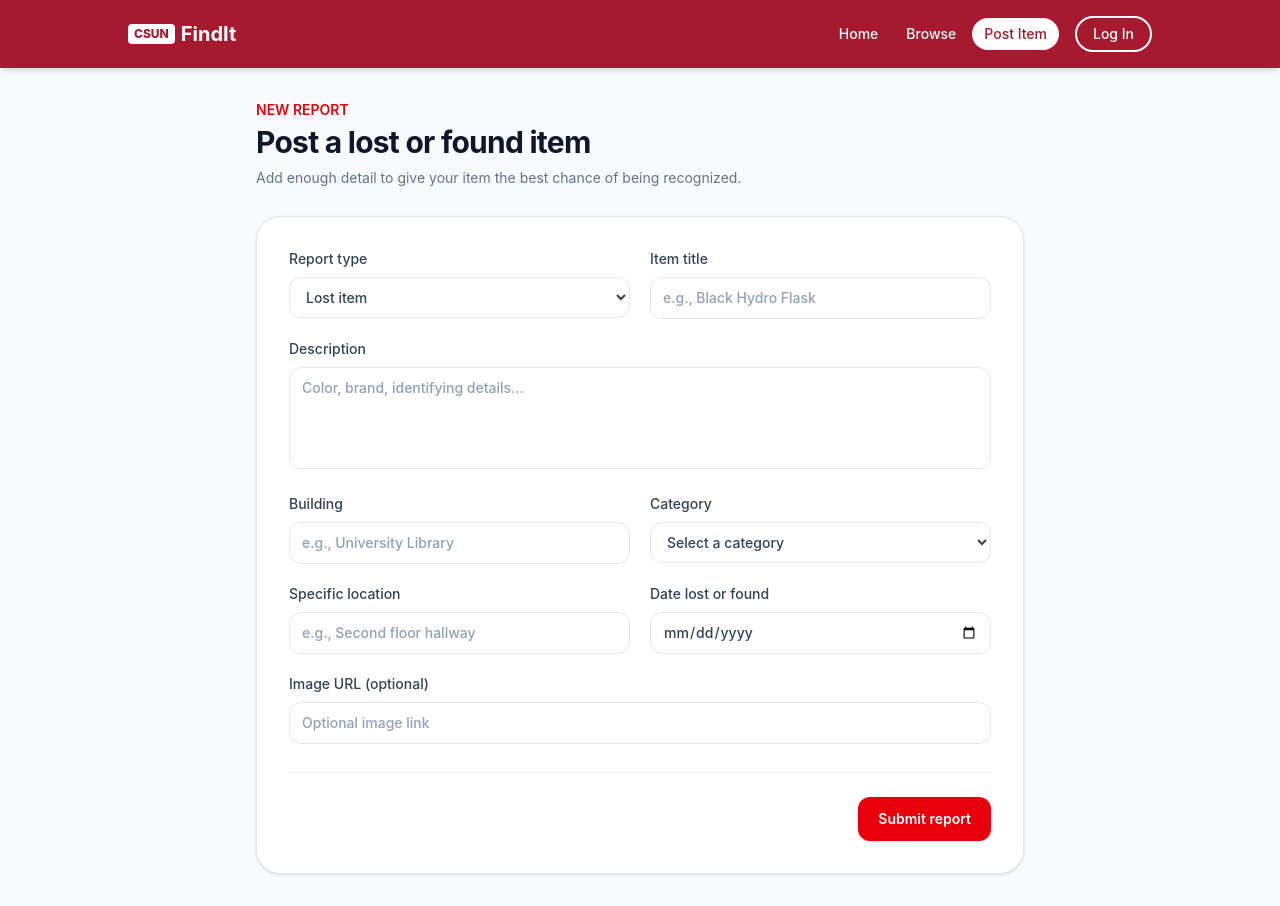
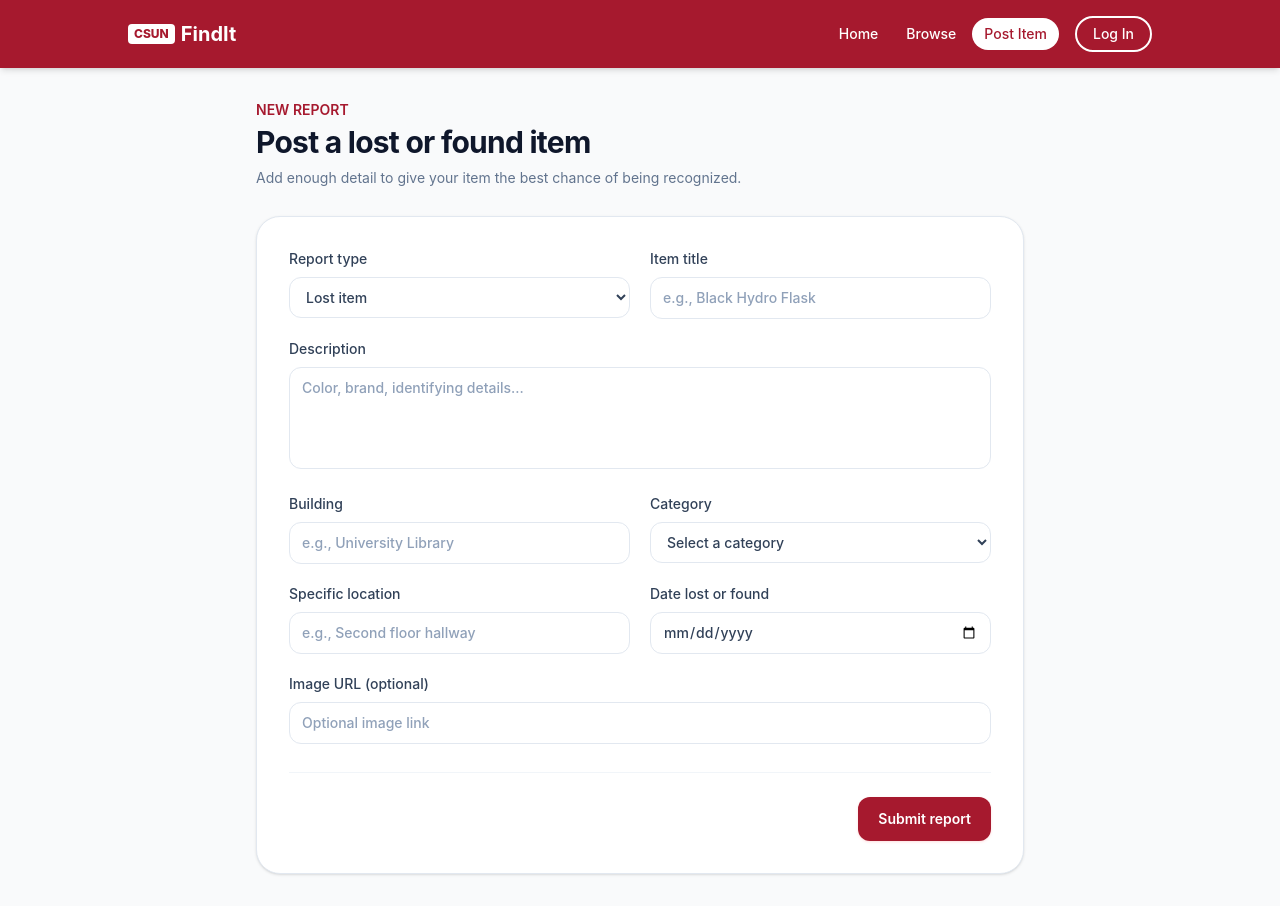
Before and after one commit to QuakerSoft/FindIt, a React (Vite) app: page /post in a window 1280 px wide. Built offline with nearby package versions, Linux system fonts and the light colour scheme; no server answers.

Commit message:
Stylization fixes to some elements

```diff
--- a/src/components/ItemForm.jsx
+++ b/src/components/ItemForm.jsx
@@ -193,7 +193,7 @@ function ItemForm() {
         <button
           type="submit"
           disabled={isSubmitting}
-          className="rounded-xl bg-red-600 px-5 py-3 text-sm font-semibold text-white shadow-sm shadow-red-100 transition hover:bg-red-700 disabled:opacity-60"
+          className="rounded-xl bg-[#A6192E] px-5 py-3 text-sm font-semibold text-white shadow-sm shadow-red-100 transition hover:bg-red-700 disabled:opacity-60"
         >
           {isSubmitting ? "Submitting..." : "Submit report"}
         </button>
--- a/src/pages/Browse.jsx
+++ b/src/pages/Browse.jsx
@@ -3,7 +3,7 @@ import ItemList from "../components/ItemList";
 function Browse() {
   return (
     <main>
-      <p className="text-sm font-semibold text-red-600">
+      <p className="text-sm font-semibold text-[#A6192E]">
         BROWSE
       </p>
       <h1 className="text-3xl font-semibold">
--- a/src/pages/PostItem.jsx
+++ b/src/pages/PostItem.jsx
@@ -4,7 +4,7 @@ function PostItem() {
   return (
     <div className="mx-auto max-w-3xl">
       <div className="mb-7">
-        <p className="text-sm font-semibold text-red-600">NEW REPORT</p>
+        <p className="text-sm font-semibold text-[#A6192E]">NEW REPORT</p>
         <h1 className="mt-1 text-3xl font-bold tracking-tight text-slate-900">
           Post a lost or found item
         </h1>
```
